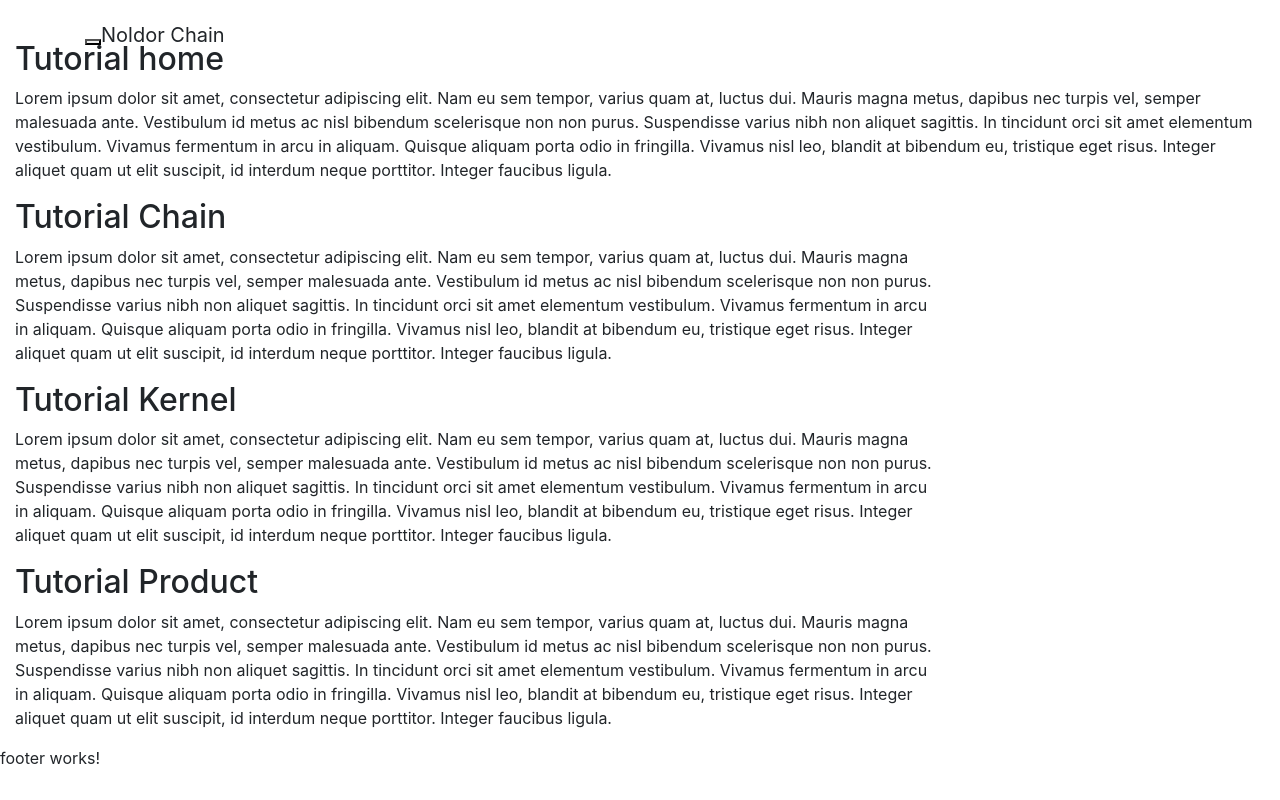
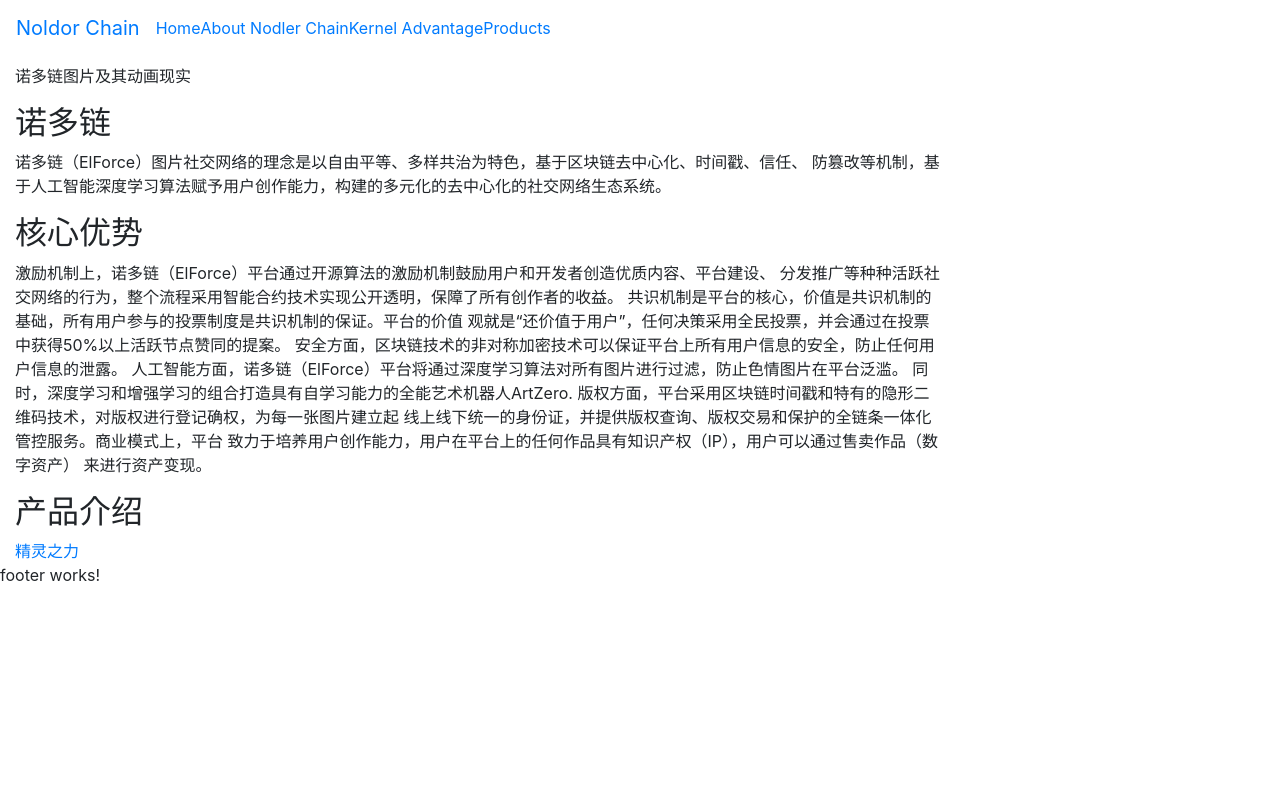
Before and after one commit to cylof22/apc-chain, an Angular app: page / in a window 1280 px wide. Built offline with nearby package versions, Linux system fonts and the light colour scheme.

Commit message:
add home and kernel page

```diff
--- a/src/app/chain/chain.component.html
+++ b/src/app/chain/chain.component.html
@@ -1,13 +1,6 @@
 <div class = "col-md-9">
-    <h2 id = "chain">Tutorial Chain</h2>
-
-    <p>Lorem ipsum dolor sit amet, consectetur adipiscing elit.
-       Nam eu sem tempor, varius quam at, luctus dui. Mauris magna metus,
-       dapibus nec turpis vel, semper malesuada ante. Vestibulum
-       id metus ac nisl bibendum scelerisque non non purus. Suspendisse
-       varius nibh non aliquet sagittis. In tincidunt orci sit amet
-       elementum vestibulum. Vivamus fermentum in arcu in aliquam. Quisque
-       aliquam porta odio in fringilla. Vivamus nisl leo, blandit at bibendum
-       eu, tristique eget risus. Integer aliquet quam ut elit suscipit,
-       id interdum neque porttitor. Integer faucibus ligula.</p>
+    <h2 id = "chain">诺多链</h2>
+    <p>诺多链（ElForce）图片社交网络的理念是以自由平等、多样共治为特色，基于区块链去中心化、时间戳、信任、
+            防篡改等机制，基于人工智能深度学习算法赋予用户创作能力，构建的多元化的去中心化的社交网络生态系统。
+    </p>
 </div>
--- a/src/app/home/home.component.html
+++ b/src/app/home/home.component.html
@@ -1,13 +1,5 @@
 <div class = "col-md-12">
-    <h2 id = "home">Tutorial home</h2>
-
-    <p>Lorem ipsum dolor sit amet, consectetur adipiscing elit.
-       Nam eu sem tempor, varius quam at, luctus dui. Mauris magna metus,
-       dapibus nec turpis vel, semper malesuada ante. Vestibulum
-       id metus ac nisl bibendum scelerisque non non purus. Suspendisse
-       varius nibh non aliquet sagittis. In tincidunt orci sit amet
-       elementum vestibulum. Vivamus fermentum in arcu in aliquam. Quisque
-       aliquam porta odio in fringilla. Vivamus nisl leo, blandit at bibendum
-       eu, tristique eget risus. Integer aliquet quam ut elit suscipit,
-       id interdum neque porttitor. Integer faucibus ligula.</p>
+    <h2 id = "home"></h2>
+    <p>诺多链图片及其动画现实
+    </p>
 </div>
--- a/src/app/kernel/kernel.component.html
+++ b/src/app/kernel/kernel.component.html
@@ -1,13 +1,19 @@
 <div class = "col-md-9">
-    <h2 id = "kernel">Tutorial Kernel</h2>
+    <h2 id = "kernel">核心优势</h2>
+    <p>激励机制上，诺多链（ElForce）平台通过开源算法的激励机制鼓励用户和开发者创造优质内容、平台建设、
+            分发推广等种种活跃社交网络的行为，整个流程采用智能合约技术实现公开透明，保障了所有创作者的收益。
 
-    <p>Lorem ipsum dolor sit amet, consectetur adipiscing elit.
-       Nam eu sem tempor, varius quam at, luctus dui. Mauris magna metus,
-       dapibus nec turpis vel, semper malesuada ante. Vestibulum
-       id metus ac nisl bibendum scelerisque non non purus. Suspendisse
-       varius nibh non aliquet sagittis. In tincidunt orci sit amet
-       elementum vestibulum. Vivamus fermentum in arcu in aliquam. Quisque
-       aliquam porta odio in fringilla. Vivamus nisl leo, blandit at bibendum
-       eu, tristique eget risus. Integer aliquet quam ut elit suscipit,
-       id interdum neque porttitor. Integer faucibus ligula.</p>
+            共识机制是平台的核心，价值是共识机制的基础，所有用户参与的投票制度是共识机制的保证。平台的价值
+            观就是“还价值于用户”，任何决策采用全民投票，并会通过在投票中获得50%以上活跃节点赞同的提案。
+
+            安全方面，区块链技术的非对称加密技术可以保证平台上所有用户信息的安全，防止任何用户信息的泄露。
+
+            人工智能方面，诺多链（ElForce）平台将通过深度学习算法对所有图片进行过滤，防止色情图片在平台泛滥。
+            同时，深度学习和增强学习的组合打造具有自学习能力的全能艺术机器人ArtZero.
+
+            版权方面，平台采用区块链时间戳和特有的隐形二维码技术，对版权进行登记确权，为每一张图片建立起
+            线上线下统一的身份证，并提供版权查询、版权交易和保护的全链条一体化管控服务。商业模式上，平台
+            致力于培养用户创作能力，用户在平台上的任何作品具有知识产权（IP），用户可以通过售卖作品（数字资产）
+            来进行资产变现。
+    </p>
 </div>
--- a/src/app/navbar/navbar.component.css
+++ b/src/app/navbar/navbar.component.css
@@ -5,10 +5,10 @@
     padding-top: 3px;
     padding-bottom: 3px;
 }
-.navbar-nav > li > a, .navbar-brand {
-    padding-top:6px !important;
-    padding-bottom:6px !important;
-    height: 20px;
+.navbar > a, .navbar-brand {
+    padding-top: 5px;
+    padding-bottom: 5px;
+    height: 40px;
 }
 
 .navbar-fixed-top {
--- a/src/app/navbar/navbar.component.html
+++ b/src/app/navbar/navbar.component.html
@@ -1,21 +1,19 @@
-<nav class="navbar navbar-inverse navbar-fixed-top" role="navigation">
-  <div class="container">
-    <div class="navbar-header">
-      <button type="button" class="navbar-toggle" data-toggle="collapse" data-target=".navbar-ex1-collapse">
-        <span class="sr-only">Toggle navigation</span>
-        <span class="icon-bar"></span>
-        <span class="icon-bar"></span>
-        <span class="icon-bar"></span>
-      </button>
-      <a class="navbar-brand" >Noldor Chain</a>
-    </div>
+<nav class="navbar navbar-expand-lg">
+    <a class="navbar-brand" href="#">Noldor Chain</a>
+    <button class="navbar-toggler" type="button" data-toggle="collapse" data-target="#navbarSupportedContent" aria-controls="navbarSupportedContent" aria-expanded="false" aria-label="Toggle navigation">
+      <span class="navbar-toggler-icon"></span>
+    </button>
+
     <div class="collapse navbar-collapse navbar-ex1-collapse">
-        <ul class="nav nav-tabs nav-stacked" data-spy="affix" data-offset-top="125">
-            <li class="active"><a href="#home">Home</a></li>
-            <li><a href="#chain">About Noldor Chain</a></li>
-            <li><a href="#kernel">Kernel Advantage</a></li>
-            <li><a href="#product">Products</a></li>
-          </ul>
-    </div>
-  </div>
+        <ul class="nav navbar-nav">
+          <li class="nav-item active">
+              <a href="#home">Home</a>
+          </li>
+          <li class="nav-item">
+            <a href="#chain">About Nodler Chain</a>
+            <a href="#kernel">Kernel Advantage</a>
+            <a href="#product">Products</a>
+          </li>
+        </ul>
+      </div>
 </nav>
--- a/src/app/product/product.component.html
+++ b/src/app/product/product.component.html
@@ -1,13 +1,4 @@
 <div class = "col-md-9">
-    <h2 id = "product">Tutorial Product</h2>
-
-    <p>Lorem ipsum dolor sit amet, consectetur adipiscing elit.
-       Nam eu sem tempor, varius quam at, luctus dui. Mauris magna metus,
-       dapibus nec turpis vel, semper malesuada ante. Vestibulum
-       id metus ac nisl bibendum scelerisque non non purus. Suspendisse
-       varius nibh non aliquet sagittis. In tincidunt orci sit amet
-       elementum vestibulum. Vivamus fermentum in arcu in aliquam. Quisque
-       aliquam porta odio in fringilla. Vivamus nisl leo, blandit at bibendum
-       eu, tristique eget risus. Integer aliquet quam ut elit suscipit,
-       id interdum neque porttitor. Integer faucibus ligula.</p>
+    <h2 id = "product">产品介绍</h2>
+    <a href="http://www.elforce.net">精灵之力</a>
 </div>
```
